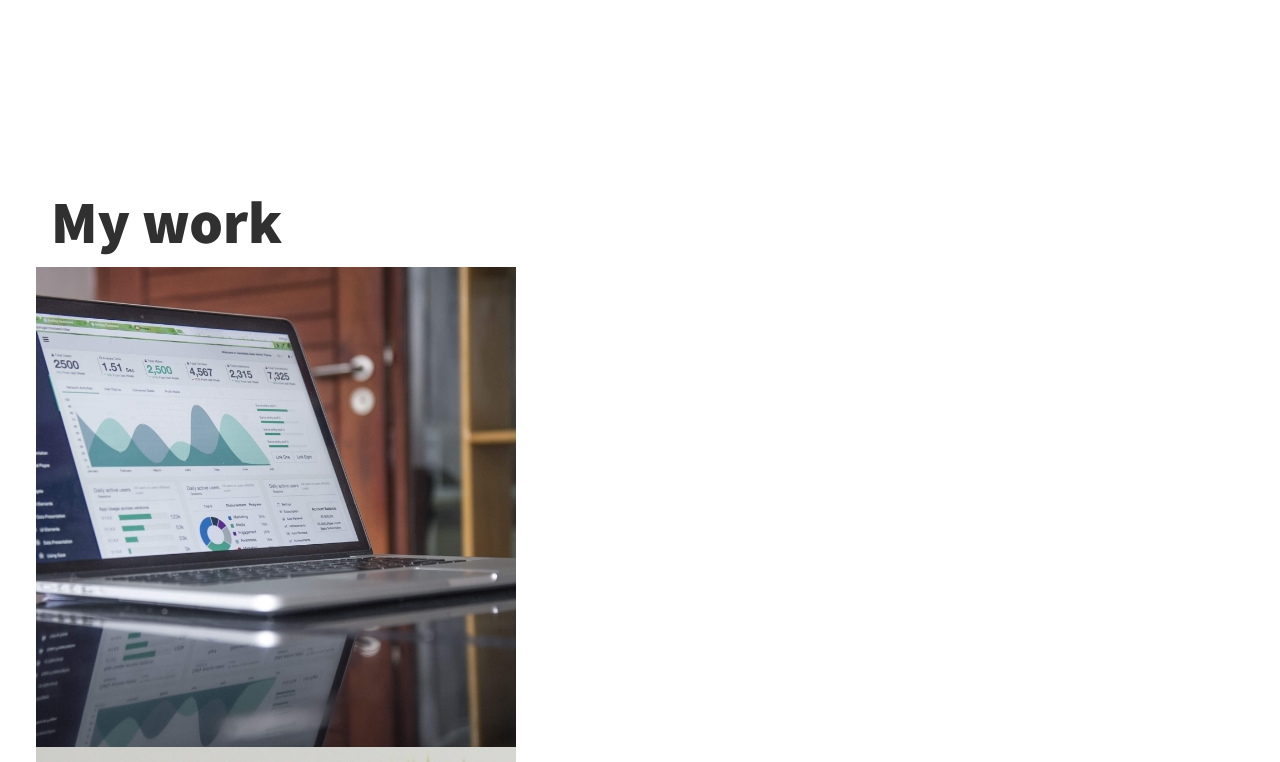
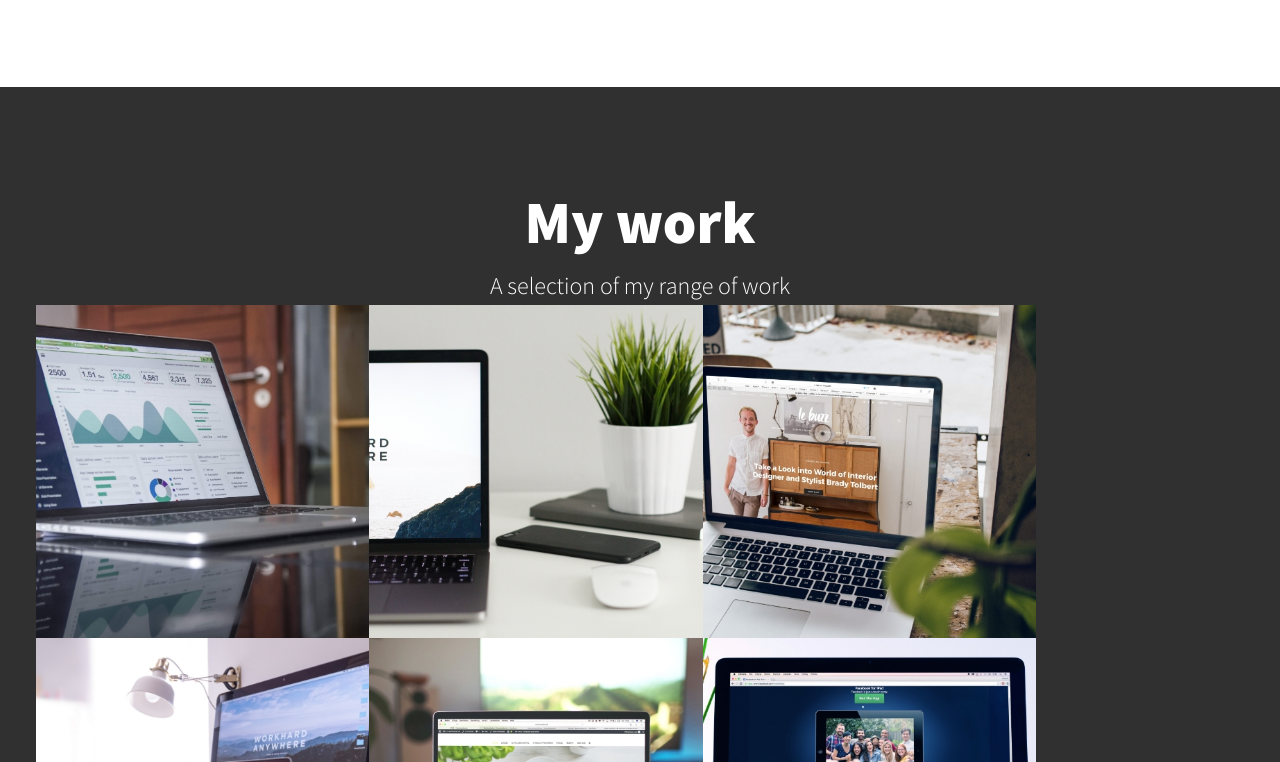
Before and after one commit to MalbonaGenio/dev-sample-portfolio, a plain HTML site: page index.html in a window 1280 px wide. Shown: the part 1838-2600 px from the top of the page. Drawn offline with nearby package versions, Linux system fonts and the light colour scheme.

Commit message:
added the styles for the portfolio page

```diff
--- a/css/styles.css
+++ b/css/styles.css
@@ -128,6 +128,12 @@ h3 {
   background: var(--clr-accent);
   padding: 0.25em 1em;
   margin-bottom: 1em;
+}
+
+section__subtitle--work {
+  color: var(--clr-accent);
+  font-weight: var(--fw-bold);
+  margin-bottom: 2em;
 }
 
 /* HEADER */
@@ -273,3 +279,40 @@ h3 {
     z-index: 2;
   }
 }
+
+/* MY WORK SECTION*/
+.my-work {
+  background-color: var(--clr-dark);
+  color: var(--clr-light);
+  text-align: center;
+}
+
+.portfolio {
+  display: grid;
+  grid-template-columns: repeat(auto-fit, minmax(300px, 1fr));
+  max-width: 1000px;
+}
+
+.portfolio__item {
+  background: var(--clr-accent);
+  /* hiddes the overflow caused by transform */
+  overflow: hidden;
+}
+
+.portfolio__img {
+  /* makes the transition of the img more smoth and changes opacity to se the background:  */
+  transition:
+    transform 750ms cubic-bezier(.5, 0, .5, 1),
+    opacity 250ms linear;
+}
+
+.portfolio__item:focus {
+  position: relative;
+  z-index: 2;
+}
+
+.portfolio__img:hover,
+.portfolio__item:focus .portfolio__img {
+    transform: scale(1.2);
+    opacity: .5;
+}
--- a/index.html
+++ b/index.html
@@ -88,7 +88,7 @@
   <!-- My work section -->
     <section class="my-work" id="work">
       <h2 class="section__title section__title--work">My work</h2>
-      <p class="section__subtitle section__subtitle--work"></p>
+      <p class="section__subtitle section__subtitle--work">A selection of my range of work</p>
 
       <div class="portfolio">
         <!-- Portfolio item 01 -->
```
